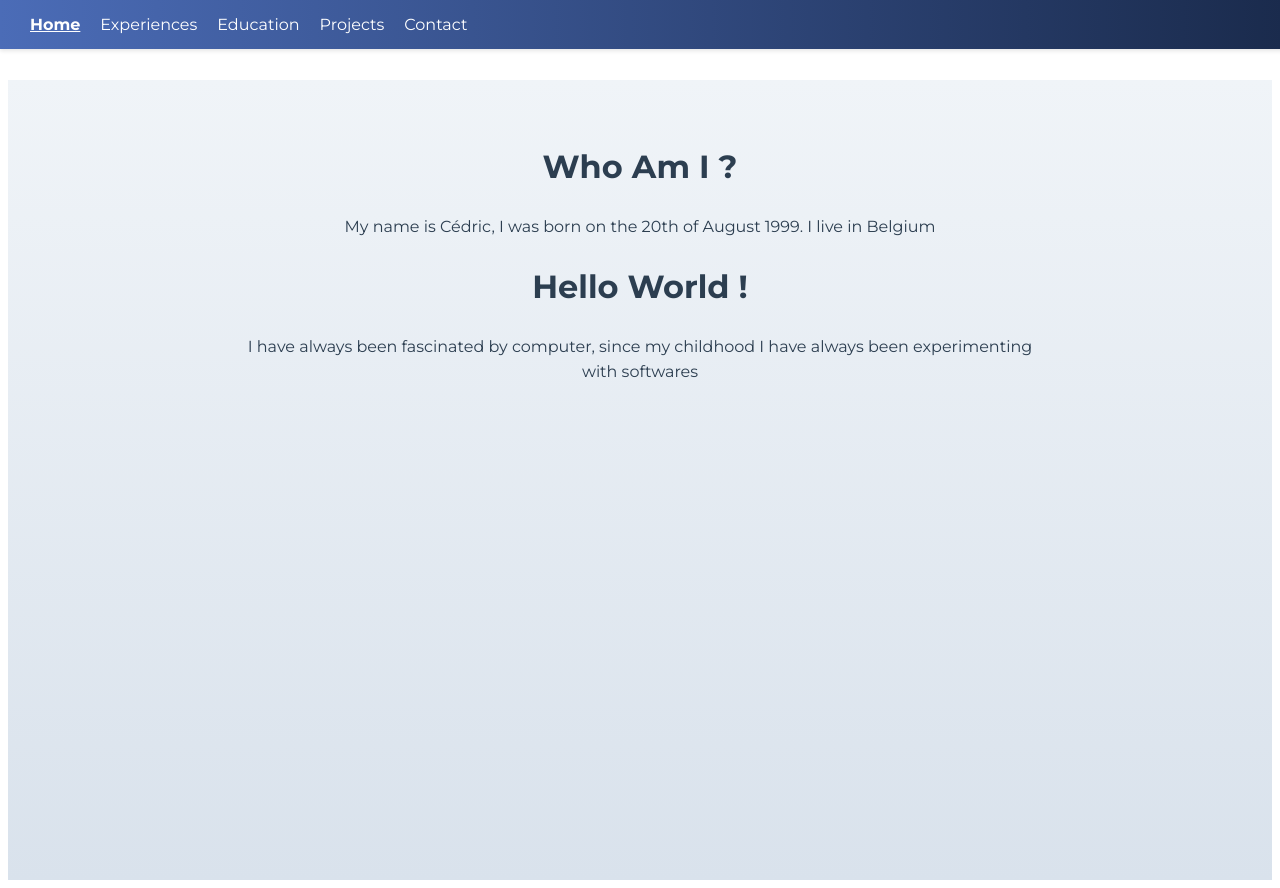
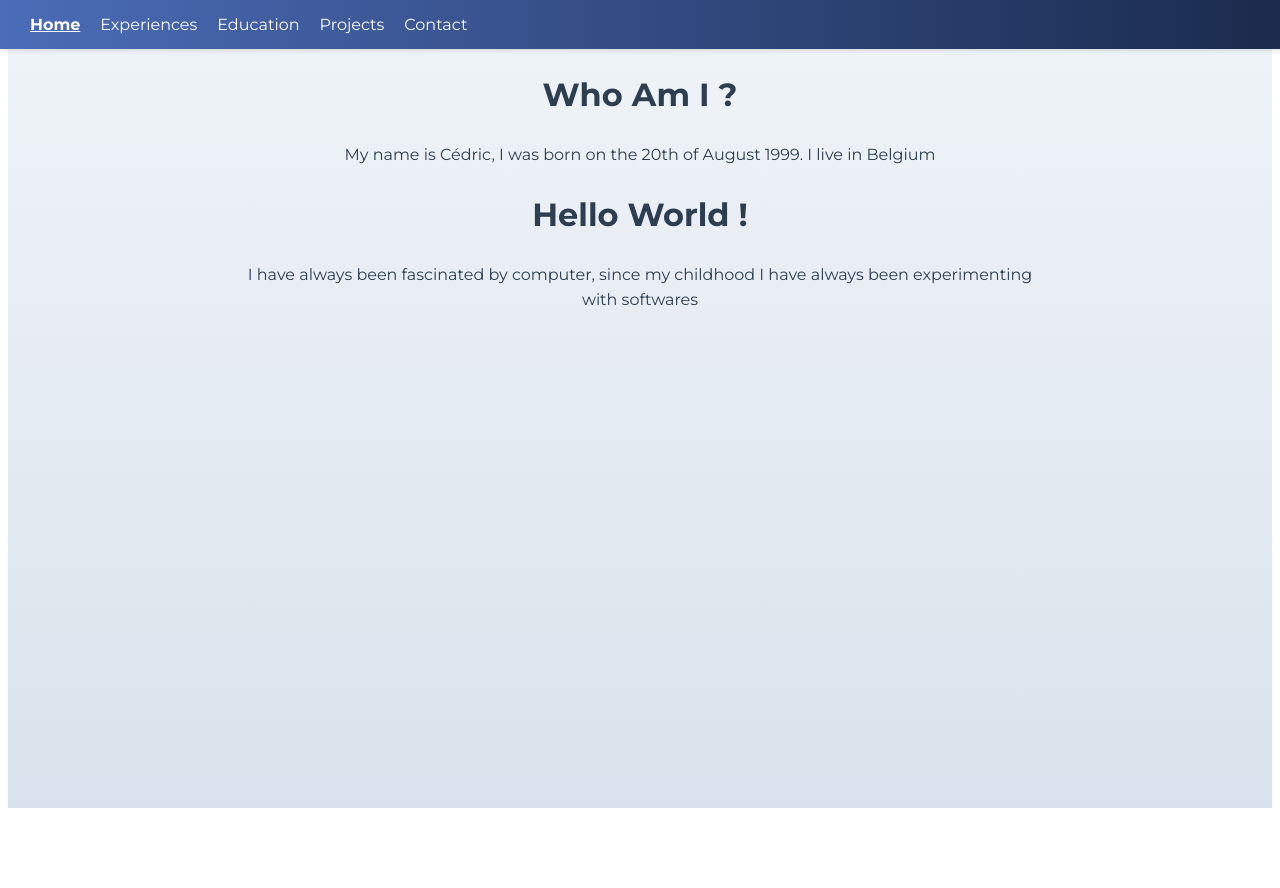
Before and after one commit to cedric-dem/my-portfolio, a Vue app: page / in a window 1280 px wide. After the commit the page ends 816 px from the top, so only its background shows below. Built offline with nearby package versions, Linux system fonts and the light colour scheme.

Commit message:
fix white bar

```diff
--- a/src/App.vue
+++ b/src/App.vue
@@ -23,7 +23,6 @@ export default {
   -moz-osx-font-smoothing: grayscale;
   text-align: center;
   color: #2c3e50;
-  margin-top: 80px;
   background: linear-gradient(180deg, #f0f4f8, #d9e2ec);
   min-height: 100vh;
 }
```
